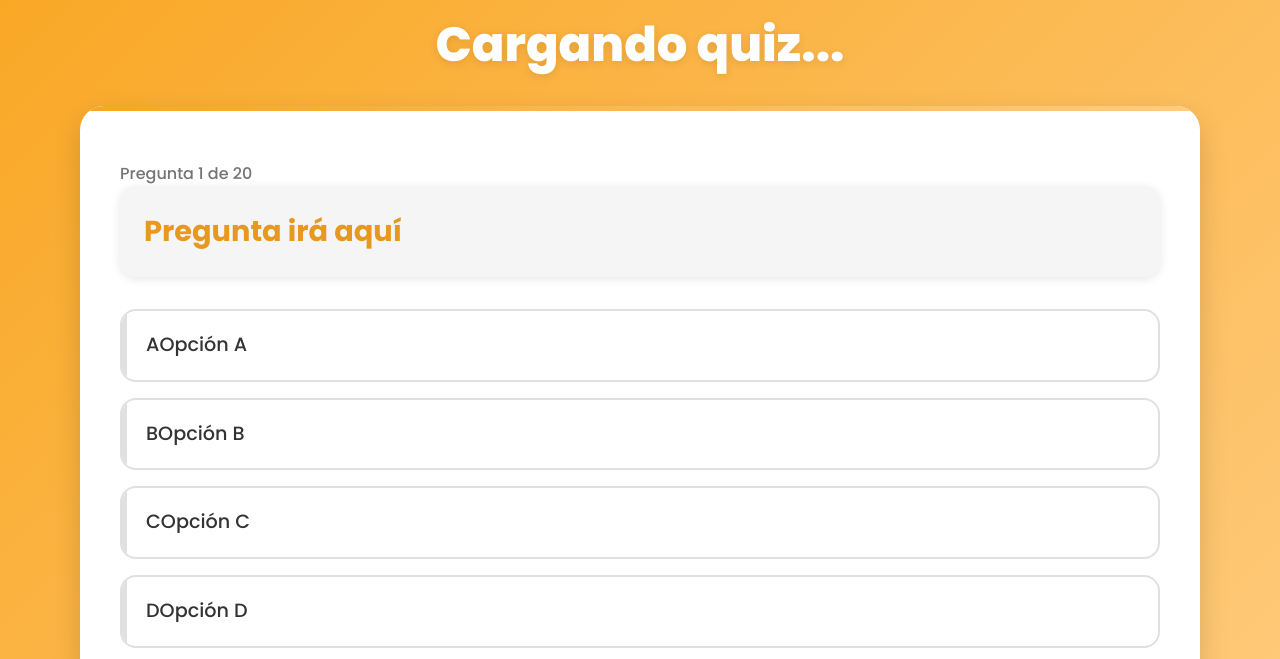
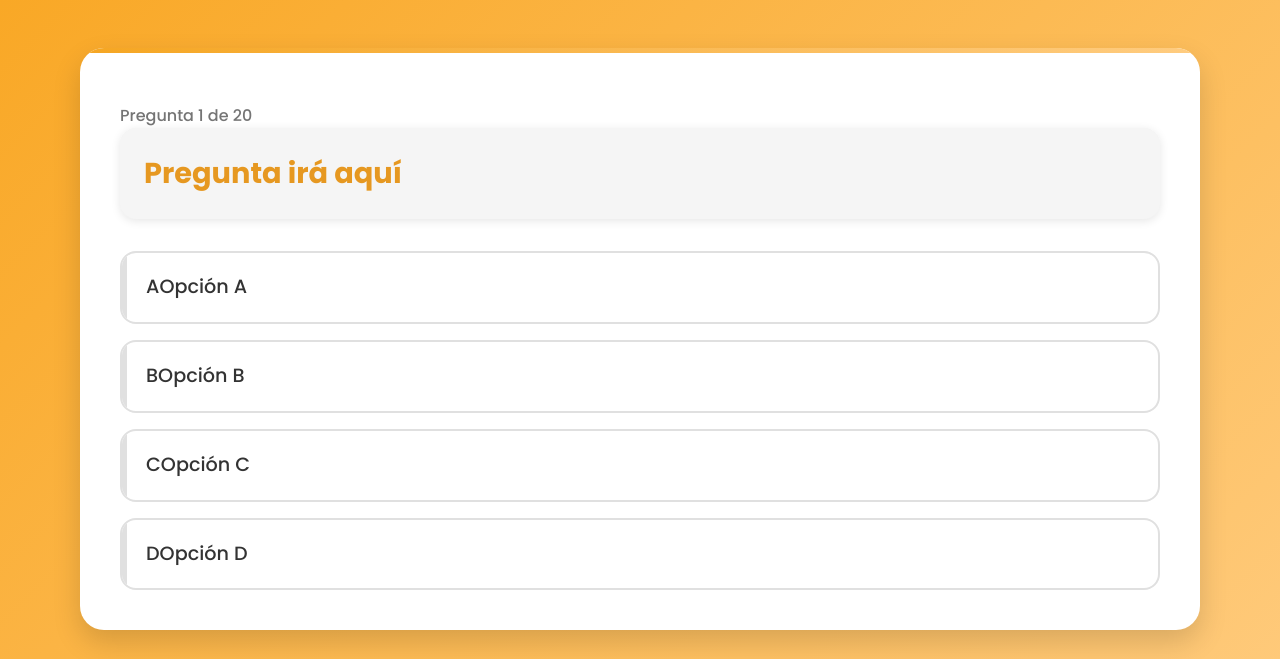
Before and after one commit to pablopl94/QuizzDAW, a plain HTML site: page quiz.html in a window 1280 px wide. Shown: the top 659 px of the page. Drawn offline with nearby package versions, Linux system fonts and the light colour scheme.

Commit message:
mejorando estetica

```diff
--- a/quiz.html
+++ b/quiz.html
@@ -18,7 +18,6 @@
 <body>
     <div class="container">
         <div class="quiz-header">
-            <h1 id="subject-title">Cargando quiz...</h1>
             <p id="quiz-description"></p>
         </div>
 
```
